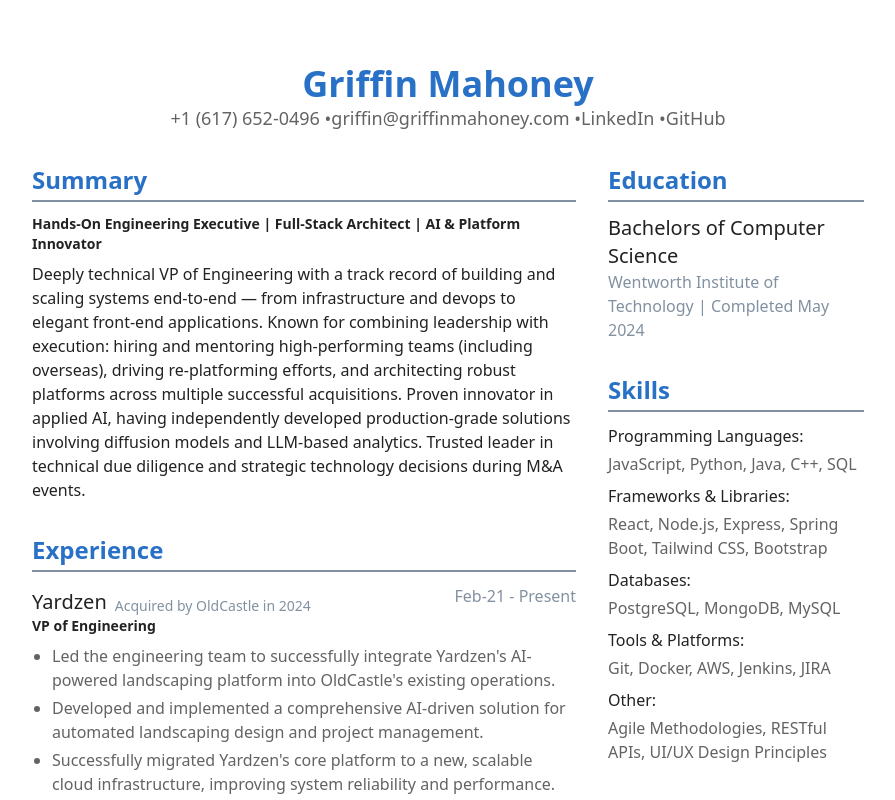
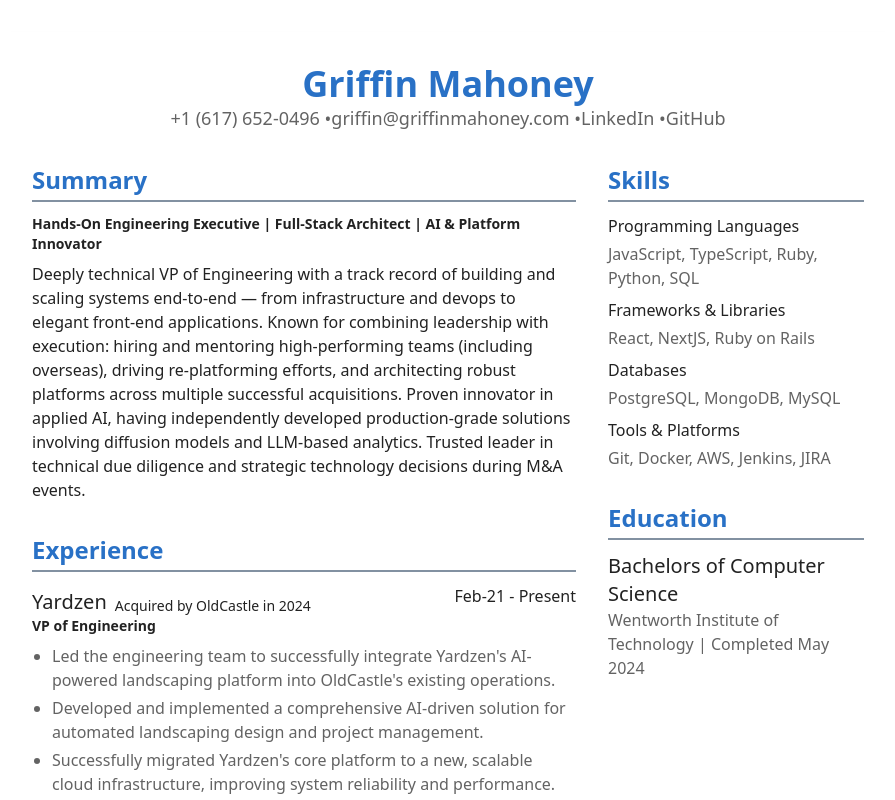
Before and after one commit to griffinm/resume, a React (Vite) app: page / in a window 1280 px wide. Shown: the top 800 px of the page, without its empty margins (192-1087 px from the left). Built offline with nearby package versions, Linux system fonts and the light colour scheme.

Commit message:
Skills section

```diff
--- a/src/App.tsx
+++ b/src/App.tsx
@@ -8,6 +8,7 @@
 
 import * as data from "@/utils/data";
 import { EducationItem } from './components/Education';
+import { Skills } from './components/Skills/Skills';
 
 export default function App() {
 
@@ -36,36 +37,17 @@
 
           <aside className="md:col-span-1 print:col-span-1 space-y-8 print:space-y-6">
 
+            <ResumeSection title="Skills">
+              <Skills skills={data.skills} />
+            </ResumeSection>
+
             <ResumeSection title="Education">
               {data.education.map((education) => (
                 <EducationItem key={education.endDate.toISOString()} {...education} />
               ))}
             </ResumeSection>
 
-            {/* Skills Section */}
-            <section>
-                <h2 className="text-2xl font-semibold text-primary border-b-2 border-secondary pb-1 mb-3 print:text-xl print:mb-2">Skills</h2>
-                <div>
-                  <h4 className="font-medium text-text-main mb-1 print:text-base">Programming Languages:</h4>
-                  <p className="text-text-light print:text-sm">JavaScript, Python, Java, C++, SQL</p>
-                </div>
-                <div className="mt-2 print:mt-1.5">
-                  <h4 className="font-medium text-text-main mb-1 print:text-base">Frameworks & Libraries:</h4>
-                  <p className="text-text-light print:text-sm">React, Node.js, Express, Spring Boot, Tailwind CSS, Bootstrap</p>
-                </div>
-                <div className="mt-2 print:mt-1.5">
-                  <h4 className="font-medium text-text-main mb-1 print:text-base">Databases:</h4>
-                  <p className="text-text-light print:text-sm">PostgreSQL, MongoDB, MySQL</p>
-                </div>
-                <div className="mt-2 print:mt-1.5">
-                  <h4 className="font-medium text-text-main mb-1 print:text-base">Tools & Platforms:</h4>
-                  <p className="text-text-light print:text-sm">Git, Docker, AWS, Jenkins, JIRA</p>
-                </div>
-                <div className="mt-2 print:mt-1.5">
-                  <h4 className="font-medium text-text-main mb-1 print:text-base">Other:</h4>
-                  <p className="text-text-light print:text-sm">Agile Methodologies, RESTful APIs, UI/UX Design Principles</p>
-                </div>
-            </section>
+
           </aside>
         </Container.Content>
 
--- a/src/components/Education/EducationItem.tsx
+++ b/src/components/Education/EducationItem.tsx
@@ -10,7 +10,7 @@
   return (
     <article>
       <Headers.H3>{degree}</Headers.H3>
-      <Body.P color="secondary">
+      <Body.P weight="light" color="secondary">
         {school} | Completed {formatDate(endDate, "MMM yyyy")}
       </Body.P>
     </article>
--- a/src/components/Header/index.ts
+++ b/src/components/Header/index.ts
@@ -0,0 +1 @@
+export * from "./Header";
--- /dev/null
+++ b/src/components/Skills/Skills.tsx
@@ -0,0 +1,21 @@
+import { Skills as SkillsType } from "@/utils/types";
+import { Headers, Body } from "../Typography";
+
+interface SkillsProps {
+  skills: SkillsType[];
+}
+
+export const Skills: React.FC<SkillsProps> = ({ skills }) => {
+  return (
+    <>
+      {skills.map((skill) => (
+        <div key={skill.category}>
+          <Headers.H4>{skill.category}</Headers.H4>
+          <Body.P weight="light" color="secondary">
+            {skill.skills.join(", ")}
+          </Body.P>
+        </div>
+      ))}
+    </>
+  );
+};
--- /dev/null
+++ b/src/components/Skills/index.ts
@@ -0,0 +1 @@
+export * from "./Skills";
--- a/src/components/Typography/Body.tsx
+++ b/src/components/Typography/Body.tsx
@@ -19,7 +19,7 @@
     "text-lg": size === "large",
     "text-text-light": weight === "light",
     "text-text-main": color === "base",
-    "text-secondary": color === "secondary",
+    "text-text-secondary": color === "secondary",
     "text-text-dark": color === "dark",
     "mb-2": !noMargin,
   });
--- a/src/components/Typography/Headers.tsx
+++ b/src/components/Typography/Headers.tsx
@@ -23,3 +23,11 @@
     </h3>
   )
 }
+
+export function H4({ children }: { children: React.ReactNode }) {
+  return (
+    <h4 className={`font-medium text-text-main mb-1 print:text-base`}>
+      {children}
+    </h4>
+  )
+}
--- a/src/components/Typography/index.ts
+++ b/src/components/Typography/index.ts
@@ -1,10 +1,11 @@
-import { H1, H2, H3 } from "./Headers";
+import { H1, H2, H3, H4 } from "./Headers";
 import { P } from "./Body";
 
 export const Headers = {
   H1,
   H2,
   H3,
+  H4,
 };
 
 export const Body = {
--- a/src/utils/data.ts
+++ b/src/utils/data.ts
@@ -4,6 +4,7 @@
   ExperienceProps,
   ProjectItemProps,
   EducationItemProps,
+  Skills,
 } from "@/utils/types";
 
 export const headerData: HeaderProps = {
@@ -59,3 +60,23 @@
     endDate: new Date("2024-05-09"),
   }
 ]
+
+export const skills: Skills[] = [
+  {
+    category: "Programming Languages",
+    skills: ["JavaScript", "TypeScript", "Ruby", "Python", "SQL"],
+  },
+  {
+    category: "Frameworks & Libraries",
+    skills: ["React", "NextJS", "Ruby on Rails"],
+  },
+  {
+    category: "Databases",
+    skills: ["PostgreSQL", "MongoDB", "MySQL"],
+  },
+  {
+    category: "Tools & Platforms",
+    skills: ["Git", "Docker", "AWS", "Jenkins", "JIRA"],
+  },
+
+]
--- a/src/utils/types.ts
+++ b/src/utils/types.ts
@@ -33,3 +33,7 @@
   degree: string;
   endDate: Date;
 }
+export interface Skills {
+  category: string;
+  skills: string[];
+}
```
